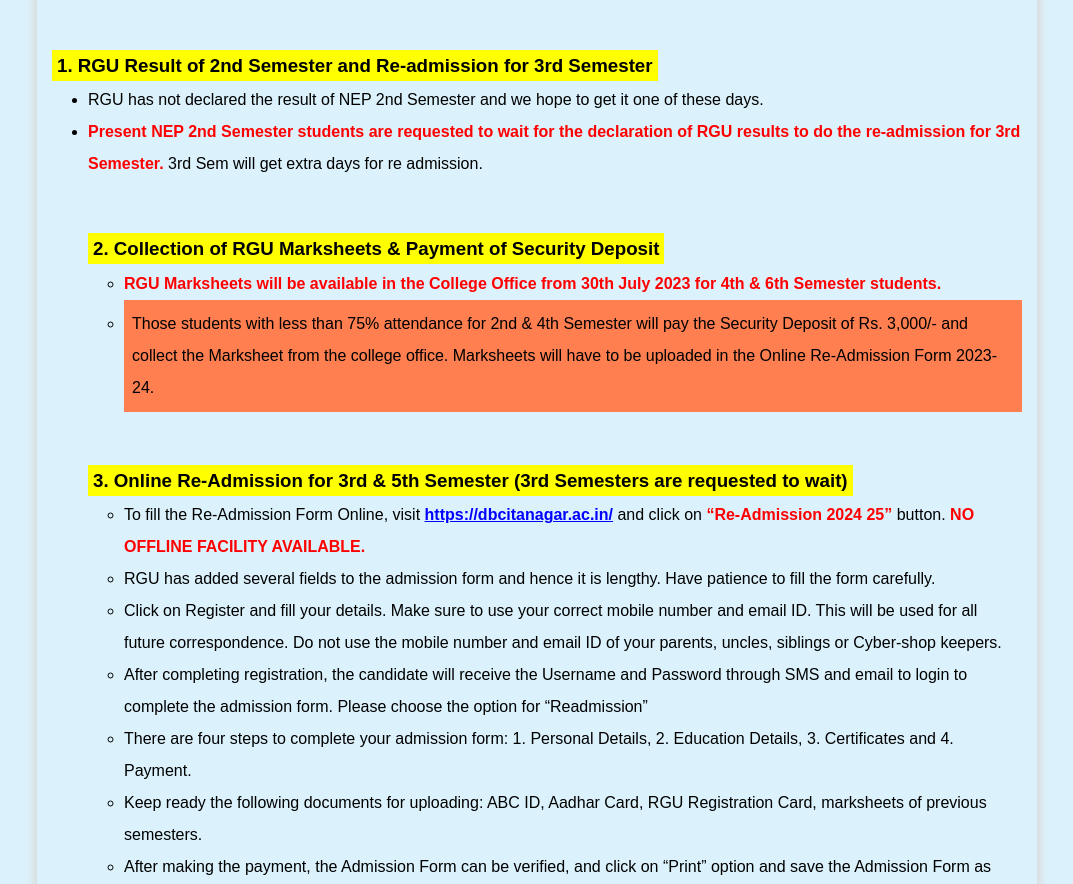
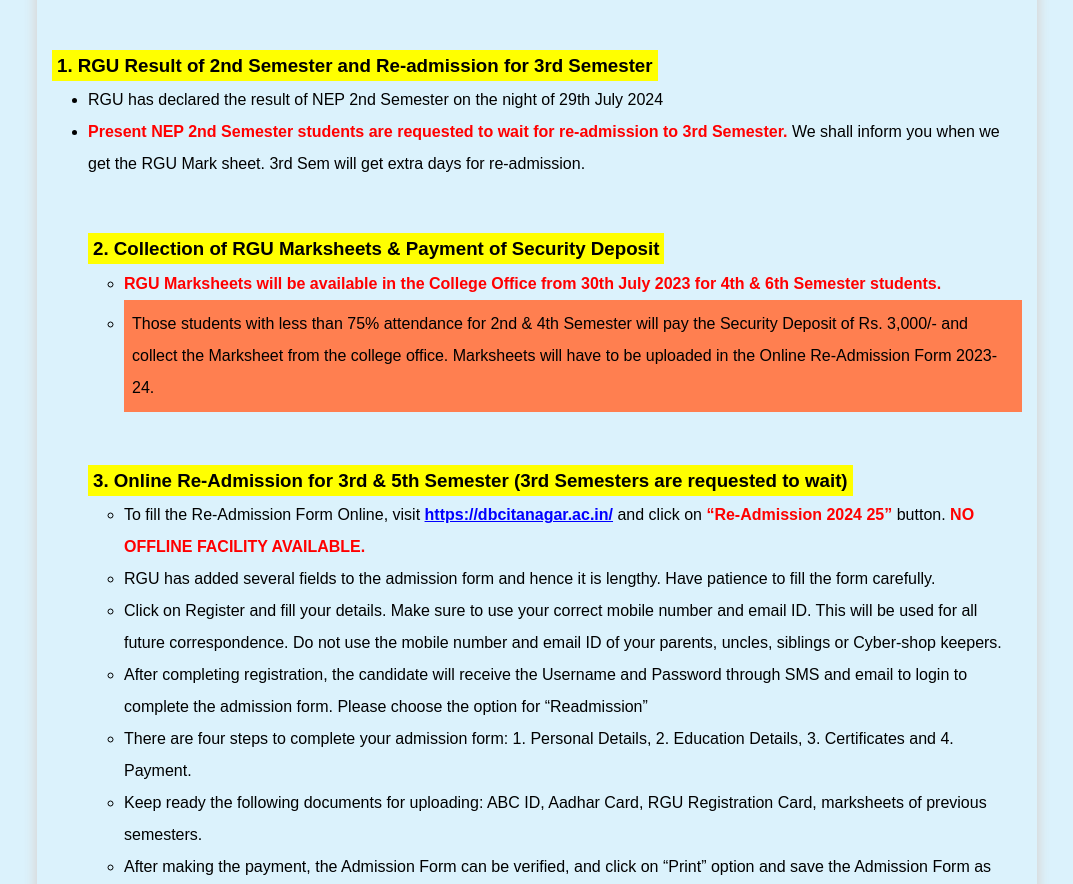
Before and after one commit to jatowangham/Re-Admission_Application-form_2024-25, a plain HTML site: page instruction_RE.html in a window 1280 px wide. Shown: the part 1321-2205 px from the top of the page, without its empty margins (103-1176 px from the left). Drawn offline with Linux system fonts and the light colour scheme.

Commit message:
added few more instruction

```diff
--- a/instruction_RE.html
+++ b/instruction_RE.html
@@ -162,11 +162,11 @@
 
                 <h3><span class="yellow">1. RGU Result of 2nd Semester and Re-admission for 3rd Semester</span></h3>
                 <ul>
-                    <li> RGU has not declared the result of NEP 2nd Semester and we hope to get it one of these days.
+                    <li> RGU has declared the result of NEP 2nd Semester on the night of 29th July 2024
                     </li>
-                    <li><span class="red">Present NEP 2nd Semester students are requested to wait for the declaration of RGU
-                            results to do the re-admission for 3rd Semester.</span> 3rd Sem will get extra days for re
-                        admission. </li>
+                    <li><span class="red">Present NEP 2nd Semester students are requested to wait for re-admission to 3rd
+                        Semester.</span> We shall inform you when we get the RGU Mark sheet. 3rd Sem will get
+                        extra days for re-admission.  </li>
 
 
 
```
